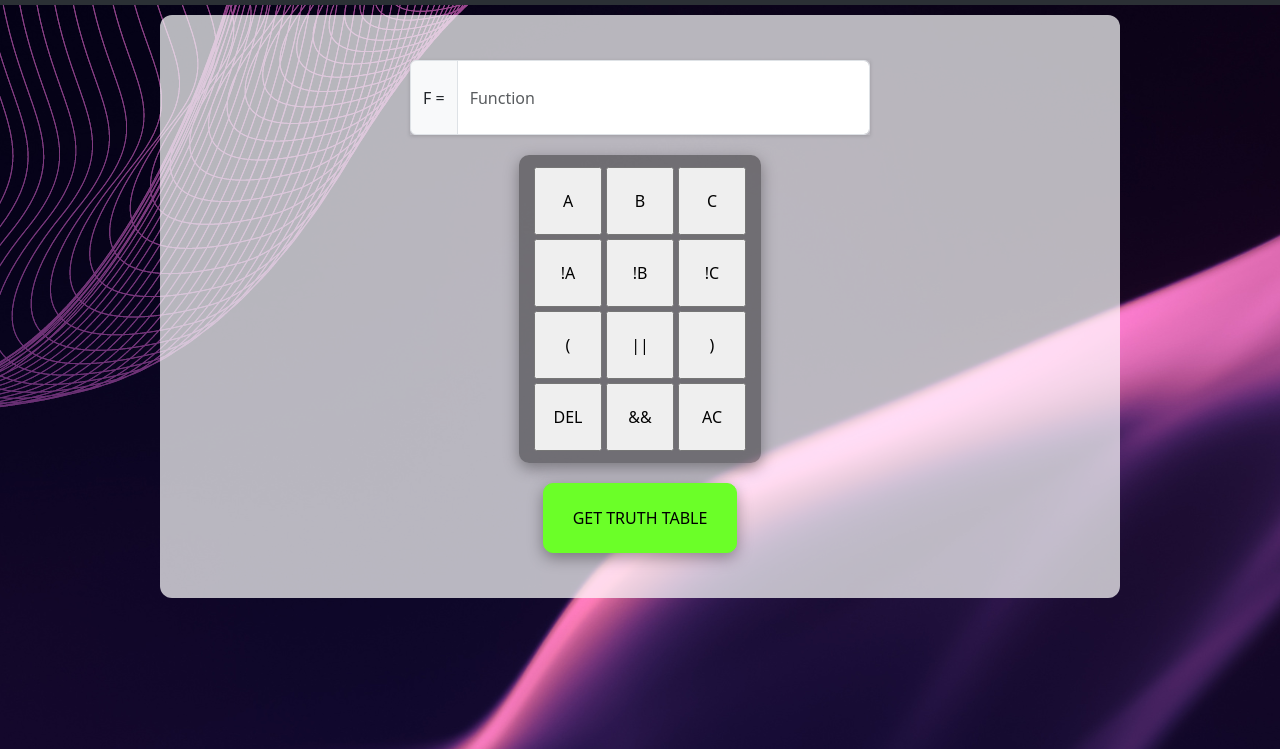
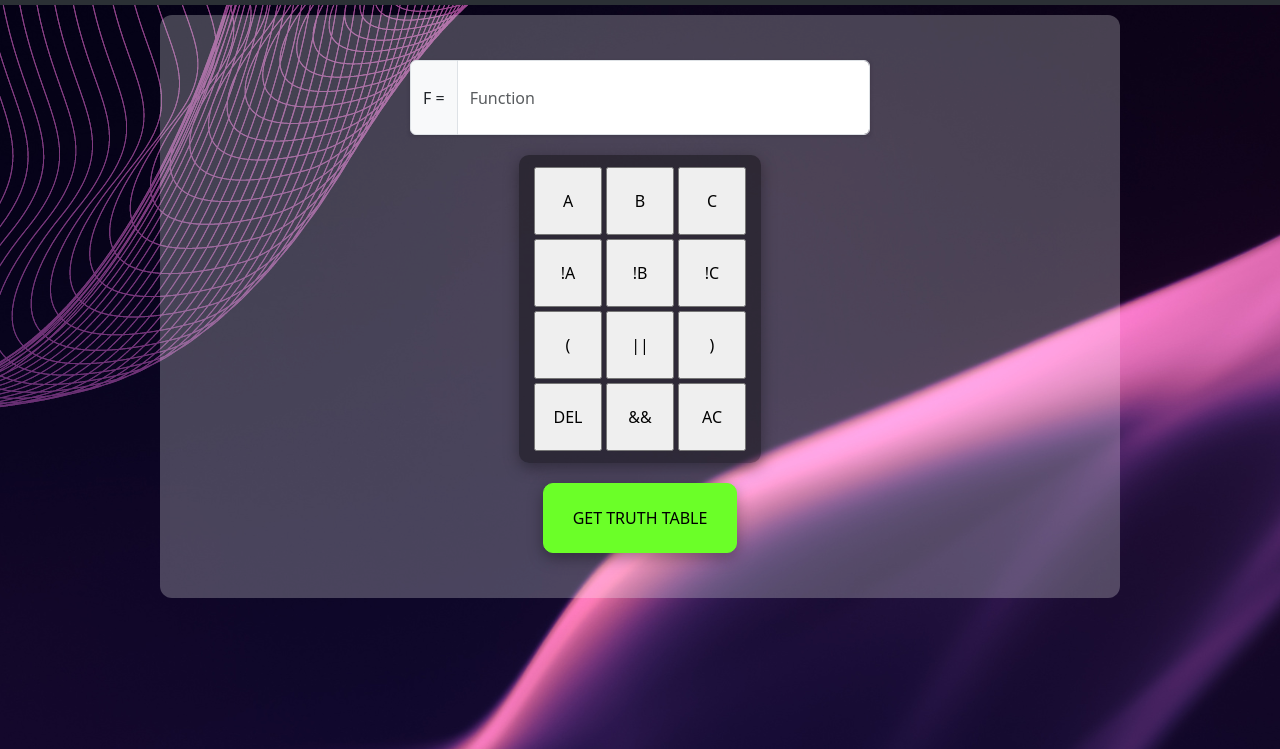
Before and after one commit to 16SULPHUR/DigiLogi-main, a plain HTML site: page index.html in a window 1280 px wide. Shown: the part 51-800 px from the top of the page. Drawn offline with nearby package versions, Linux system fonts and the light colour scheme.

Commit message:
minor changes

```diff
--- a/index.html
+++ b/index.html
@@ -4,7 +4,7 @@
 <head>
     <meta charset="utf-8">
     <meta name="viewport" content="width=device-width, initial-scale=1">
-    <title>Bootstrap demo</title>
+    <title>DigiLogi</title>
     <link href="https://cdn.jsdelivr.net/npm/bootstrap@5.3.0/dist/css/bootstrap.min.css" rel="stylesheet" integrity="sha384-9ndCyUaIbzAi2FUVXJi0CjmCapSmO7SnpJef0486qhLnuZ2cdeRhO02iuK6FUUVM" crossorigin="anonymous">
     <link href="/styles/index.css" rel="stylesheet">
 </head>
--- a/styles/index.css
+++ b/styles/index.css
@@ -45,7 +45,7 @@ body{
 }
 
 .container{
-    background-color: #ffffffb5;
+    background-color: #ffffff3f;
     padding: 20px;
     margin-top: 10px;
     width: 75%;
```
